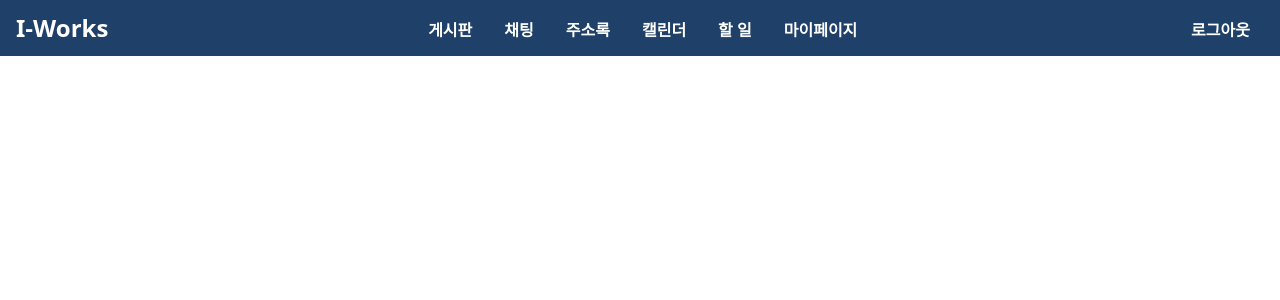
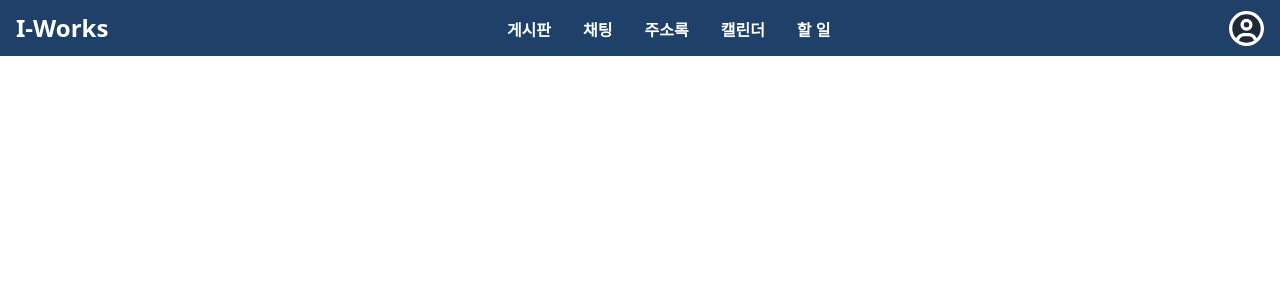
Before and after one commit to suhyeon06/i-works, a React (Vite) app in the folder I-works_client/: page / in a window 1280 px wide. Shown: the top 300 px of the page. Built offline with nearby package versions, Linux system fonts and the light colour scheme.

Commit message:
fix: MainNav

```diff
--- a/I-works_client/src/components/MainNav.tsx
+++ b/I-works_client/src/components/MainNav.tsx
@@ -1,11 +1,25 @@
-import { Link, Form } from "react-router-dom"
+import { Link, Form, useNavigate } from "react-router-dom"
+import { FaRegCircleUser } from "react-icons/fa6";
+import { useState } from "react";
+import { useUser } from "../utils/userInfo";
 
 function MainNav() {
+  const loginedUser = useUser()
+  const navigate = useNavigate()
+  const [isDropdownOpen, setIsDropdownOpen] = useState(false)
+
+  const toggleDropdown = () => {
+    setIsDropdownOpen(!isDropdownOpen);
+  }
+
+  const closeDropdown = () => {
+    setIsDropdownOpen(false);
+  }
 
   return (
     <nav className="max-full flex justify-between p-4 bg-mainBlue h-14">
       <div className="flex items-center space-x-3">
-        <span className="self-center text-2xl text-white font-semibold">I-Works</span>
+        <span onClick={() => { navigate("/board") }} className="self-center text-2xl cursor-pointer text-white font-semibold">I-Works</span>
       </div>
       <ul className="flex items-center font-semibold p-3.5 text-white">
         <li>
@@ -18,19 +32,50 @@ function MainNav() {
           <Link to="/address" className="block py-2 px-4">주소록</Link>
         </li>
         <li>
-          <Link to="/calendar" className="block py-2 px-4">캘린더</Link>
+          <Link to="#" className="block py-2 px-4">캘린더</Link>
         </li>
         <li>
           <Link to="/schedule" className="block py-2 px-4">할 일</Link>
         </li>
-        <li>
-          <Link to="/user/mypage" className="block py-2 px-4">마이페이지</Link>
-        </li>
       </ul>
-      <div className="flex items-center text-white p-3.5">
-        <Form action="/user/logout" method="post">
-          <button className="font-semibold">로그아웃</button>
-        </Form>
+      <div className="flex items-center md:order-2 space-x-3 md:space-x-0 rtl:space-x-reverse">
+        <div className="relative" onClick={toggleDropdown}>
+          <button
+            type="button"
+            className="flex text-sm bg-gray-800 rounded-full md:me-0 focus:ring-4 focus:ring-gray-300"
+            id="user-menu-button"
+            aria-expanded={isDropdownOpen}
+          >
+            <FaRegCircleUser size={35} color="white" />
+          </button>
+          {/* Dropdown menu */}
+          {isDropdownOpen && (
+            <div
+              className="z-50 absolute right-0 mt-3 w-48 text-base list-none bg-white divide-y divide-gray-100 rounded-lg shadow dark:bg-gray-700 dark:divide-gray-600"
+              id="user-dropdown"
+              onClick={closeDropdown}
+            >
+              {/* Dropdown content */}
+              <div className="px-4 py-3">
+                <span className="block text-sm text-gray-900 dark:text-white">{loginedUser?.userNameLast}{loginedUser?.userNameFirst}</span>
+                <span className="block text-sm text-gray-500 truncate dark:text-gray-400">사원번호 : {loginedUser?.userEid}</span>
+              </div>
+              <ul className="py-2" aria-labelledby="user-menu-button">
+                <li>
+                  <Link to="/user/mypage" className="block px-4 py-2 text-sm text-gray-700 hover:bg-gray-100">마이페이지</Link>
+                </li>
+                <li>
+                  <Form action="/user/logout" method="post">
+                    <button className="block w-full text-start px-4 py-2 text-sm text-gray-700 hover:bg-gray-100">로그아웃</button>
+                  </Form>
+                </li>
+                <li>
+                  <Link to="/admin" className="block px-4 py-2 text-sm text-gray-700 hover:bg-gray-100">Admin</Link>
+                </li>
+              </ul>
+            </div>
+          )}
+        </div>
       </div>
     </nav>
   )
```
